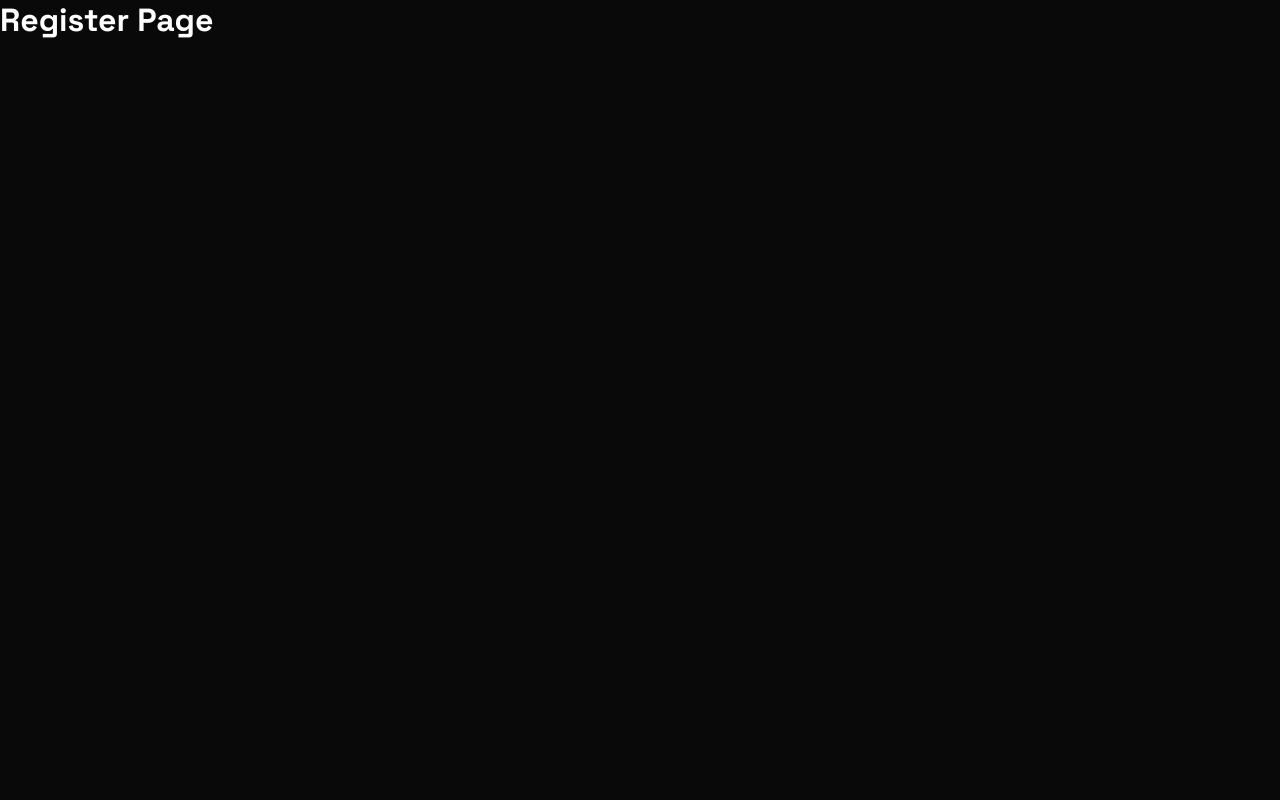
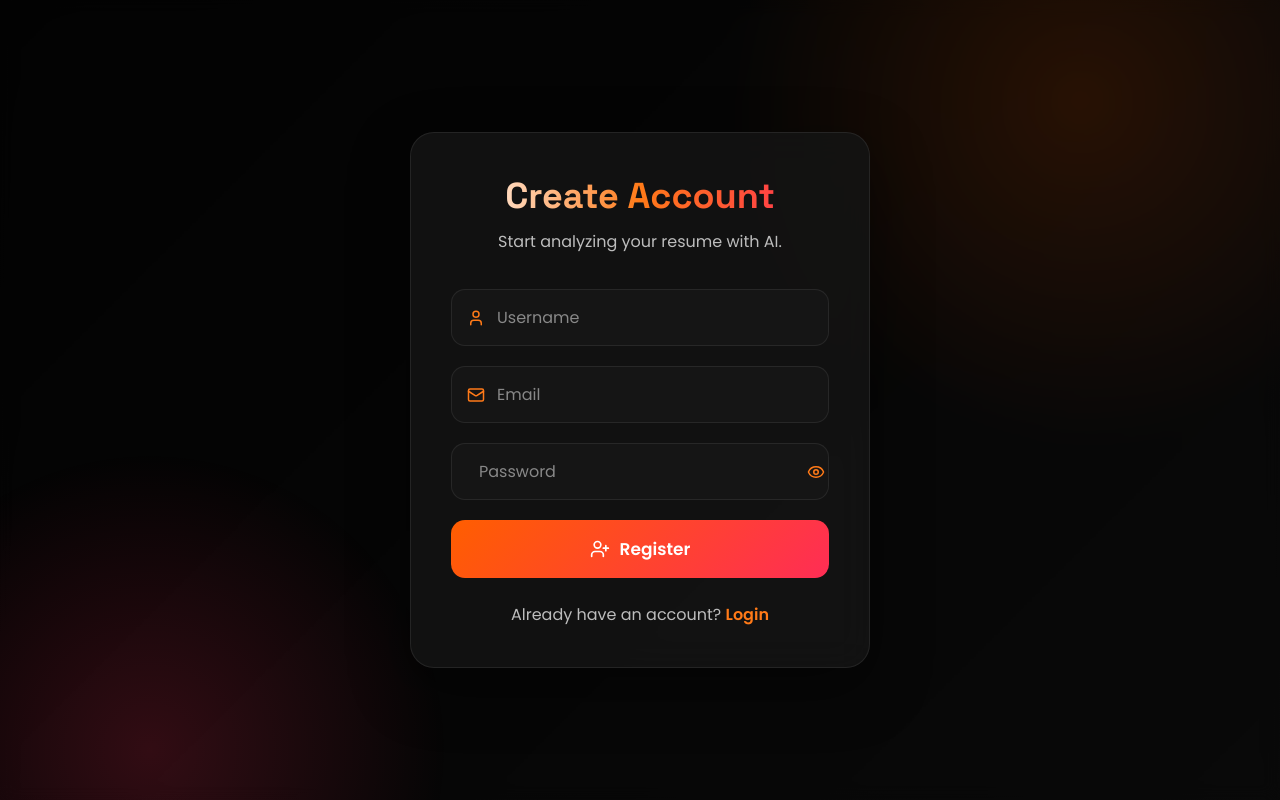
Before and after one commit to adityasinghgkp44-cyber/ai-resume-analyzer-frontend, a React (Vite) app: page /register in a window 1280 px wide. Built offline with nearby package versions, Linux system fonts and the light colour scheme; no server answers.

Commit message:
Fix landing page navigation and register page

```diff
--- a/src/components/Navbar/Navbar.jsx
+++ b/src/components/Navbar/Navbar.jsx
@@ -20,20 +20,19 @@ function Navbar() {
     <nav className="navbar">
 
       <div className="navbar-logo">
-
         <BrainCircuit size={34} />
-
         <span>AI Resume Analyzer</span>
-
       </div>
 
       <div className={`navbar-links ${menuOpen ? "active" : ""}`}>
 
-        <Link to="/">Home</Link>
+        <a href="#home">Home</a>
 
         <a href="#features">Features</a>
 
-        <a href="#about">About</a>
+        <a href="#how">How It Works</a>
+
+        <a href="#faq">FAQ</a>
 
         <a href="#contact">Contact</a>
 
@@ -52,7 +51,10 @@ function Navbar() {
           <>
             <Link to="/login">Login</Link>
 
-            <Link className="register-btn" to="/register">
+            <Link
+              className="register-btn"
+              to="/register"
+            >
               Register
             </Link>
           </>
--- /dev/null
+++ b/src/pages/Register/Register.css
@@ -0,0 +1,166 @@
+.register-page {
+  position: relative;
+  min-height: 100vh;
+  background: linear-gradient(135deg, #050505, #111111);
+  display: flex;
+  justify-content: center;
+  align-items: center;
+  overflow: hidden;
+  padding: 20px;
+}
+
+.register-page::before {
+  content: "";
+  position: absolute;
+  width: 700px;
+  height: 700px;
+  background: radial-gradient(circle, rgba(255, 94, 0, 0.25), transparent 70%);
+  top: -250px;
+  right: -150px;
+}
+
+.register-page::after {
+  content: "";
+  position: absolute;
+  width: 600px;
+  height: 600px;
+  background: radial-gradient(circle, rgba(255, 45, 85, 0.18), transparent 70%);
+  bottom: -250px;
+  left: -150px;
+}
+
+.register-overlay {
+  position: absolute;
+  inset: 0;
+  background: rgba(0, 0, 0, 0.45);
+  backdrop-filter: blur(8px);
+}
+
+.register-card {
+  position: relative;
+  z-index: 2;
+  width: 100%;
+  max-width: 460px;
+  background: rgba(20, 20, 20, 0.85);
+  border: 1px solid rgba(255, 255, 255, 0.08);
+  border-radius: 24px;
+  padding: 40px;
+  backdrop-filter: blur(18px);
+  box-shadow: 0 20px 60px rgba(0, 0, 0, 0.45);
+}
+
+.register-header {
+  text-align: center;
+  margin-bottom: 35px;
+}
+
+.register-header h1 {
+  font-size: 36px;
+  margin-bottom: 10px;
+  background: linear-gradient(90deg, #ffffff, #ff7a18, #ff2d55);
+  -webkit-background-clip: text;
+  -webkit-text-fill-color: transparent;
+}
+
+.register-header p {
+  color: #bdbdbd;
+}
+
+.input-group {
+  display: flex;
+  align-items: center;
+  gap: 12px;
+  background: #151515;
+  border: 1px solid rgba(255, 255, 255, 0.08);
+  border-radius: 14px;
+  padding: 15px;
+  margin-bottom: 20px;
+}
+
+.input-group svg {
+  color: #ff7a18;
+}
+
+.input-group input {
+  flex: 1;
+  background: transparent;
+  border: none;
+  outline: none;
+  color: white;
+  font-size: 16px;
+}
+
+.input-group input::placeholder {
+  color: #888;
+}
+
+.eye-btn {
+  width: auto;
+  padding: 0;
+  background: transparent;
+  border: none;
+  color: #ccc;
+  cursor: pointer;
+  display: flex;
+  align-items: center;
+  justify-content: center;
+  box-shadow: none;
+}
+
+.eye-btn:hover {
+  transform: none;
+  color: #ff7a18;
+}
+
+.register-btn {
+  width: 100%;
+  padding: 16px;
+  border: none;
+  border-radius: 14px;
+  background: linear-gradient(135deg, #ff5e00, #ff2d55);
+  color: white;
+  font-size: 17px;
+  font-weight: 600;
+  cursor: pointer;
+  display: flex;
+  justify-content: center;
+  align-items: center;
+  gap: 10px;
+  transition: 0.3s;
+}
+
+.register-btn:hover:not(:disabled) {
+  transform: translateY(-3px);
+  box-shadow: 0 15px 30px rgba(255, 94, 0, 0.35);
+}
+
+.register-btn:disabled {
+  opacity: 0.7;
+  cursor: not-allowed;
+}
+
+.register-footer {
+  text-align: center;
+  margin-top: 24px;
+  color: #bdbdbd;
+}
+
+.register-footer a {
+  color: #ff7a18;
+  text-decoration: none;
+  font-weight: 600;
+}
+
+.register-footer a:hover {
+  text-decoration: underline;
+}
+
+@media (max-width: 600px) {
+  .register-card {
+    padding: 30px 22px;
+  }
+
+  .register-header h1 {
+    font-size: 30px;
+  }
+}
--- a/src/pages/Register/Register.jsx
+++ b/src/pages/Register/Register.jsx
@@ -1,5 +1,151 @@
+import "./Register.css";
+
+import { useState } from "react";
+import { Link, useNavigate } from "react-router-dom";
+import {
+  User,
+  Mail,
+  Lock,
+  Eye,
+  EyeOff,
+  UserPlus,
+} from "lucide-react";
+import { toast } from "react-hot-toast";
+
+import { registerUser } from "../../services/authService";
+
 function Register() {
-  return <h1>Register Page</h1>;
+  const navigate = useNavigate();
+
+  const [form, setForm] = useState({
+    username: "",
+    email: "",
+    password: "",
+  });
+
+  const [showPassword, setShowPassword] = useState(false);
+  const [loading, setLoading] = useState(false);
+
+  const handleChange = (e) => {
+    setForm({
+      ...form,
+      [e.target.name]: e.target.value,
+    });
+  };
+
+  const handleRegister = async (e) => {
+    e.preventDefault();
+
+    if (!form.username || !form.email || !form.password) {
+      toast.error("Please fill all fields.");
+      return;
+    }
+
+    try {
+      setLoading(true);
+
+      const response = await registerUser(form);
+
+      toast.success(
+        response.message || "Registration Successful"
+      );
+
+      navigate("/login");
+    } catch (error) {
+      toast.error(
+        error.response?.data?.error ||
+          "Registration Failed"
+      );
+    } finally {
+      setLoading(false);
+    }
+  };
+
+  return (
+    <div className="register-page">
+
+      <div className="register-overlay"></div>
+
+      <form
+        className="register-card"
+        onSubmit={handleRegister}
+      >
+
+        <div className="register-header">
+          <h1>Create Account</h1>
+          <p>Start analyzing your resume with AI.</p>
+        </div>
+
+        <div className="input-group">
+          <User size={20} />
+          <input
+            type="text"
+            name="username"
+            placeholder="Username"
+            value={form.username}
+            onChange={handleChange}
+          />
+        </div>
+
+        <div className="input-group">
+          <Mail size={20} />
+          <input
+            type="email"
+            name="email"
+            placeholder="Email"
+            value={form.email}
+            onChange={handleChange}
+          />
+        </div>
+
+        <div className="input-group">
+          <Lock size={20} />
+
+          <input
+            type={showPassword ? "text" : "password"}
+            name="password"
+            placeholder="Password"
+            value={form.password}
+            onChange={handleChange}
+          />
+
+          <button
+            type="button"
+            className="eye-btn"
+            onClick={() =>
+              setShowPassword(!showPassword)
+            }
+          >
+            {showPassword ? (
+              <EyeOff size={18} />
+            ) : (
+              <Eye size={18} />
+            )}
+          </button>
+        </div>
+
+        <button
+          className="register-btn"
+          disabled={loading}
+        >
+          <UserPlus size={20} />
+
+          {loading
+            ? "Creating Account..."
+            : "Register"}
+        </button>
+
+        <div className="register-footer">
+          Already have an account?{" "}
+          <Link to="/login">
+            Login
+          </Link>
+        </div>
+
+      </form>
+
+    </div>
+  );
 }
 
 export default Register;
```
